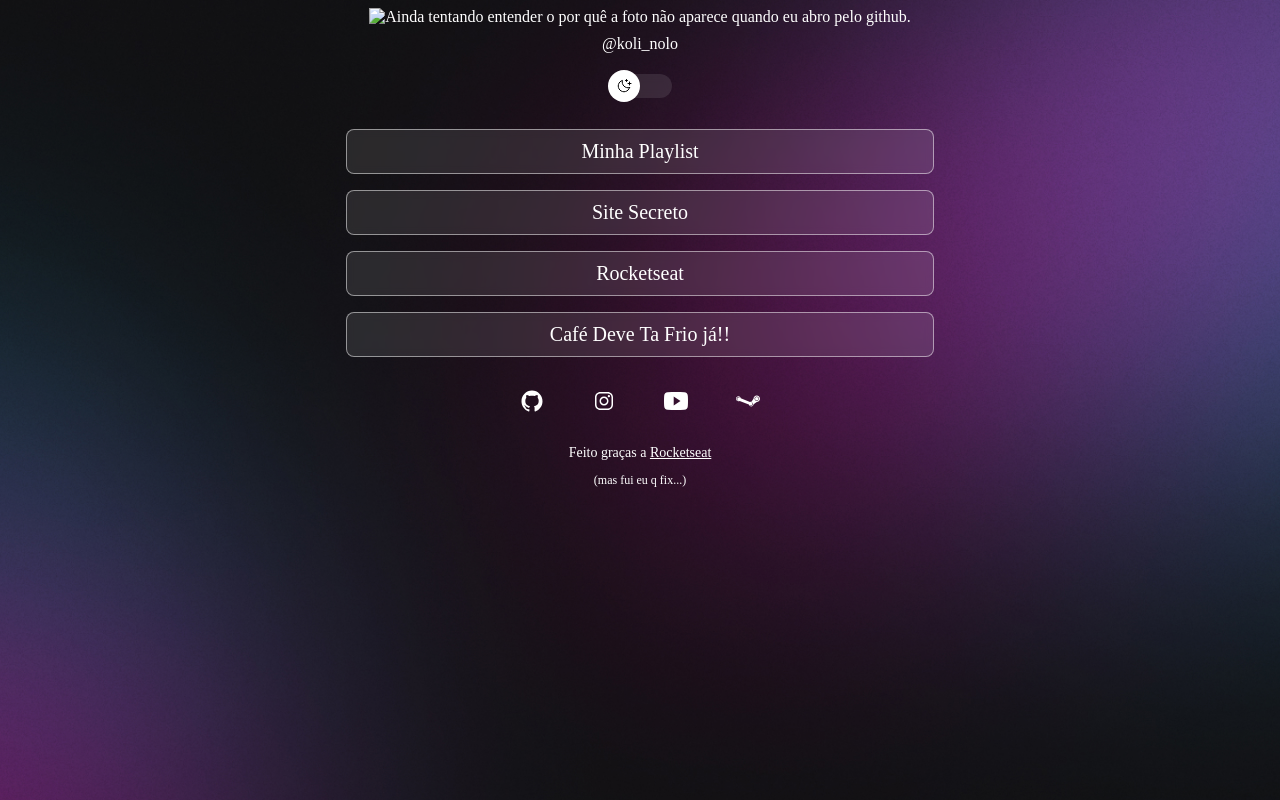
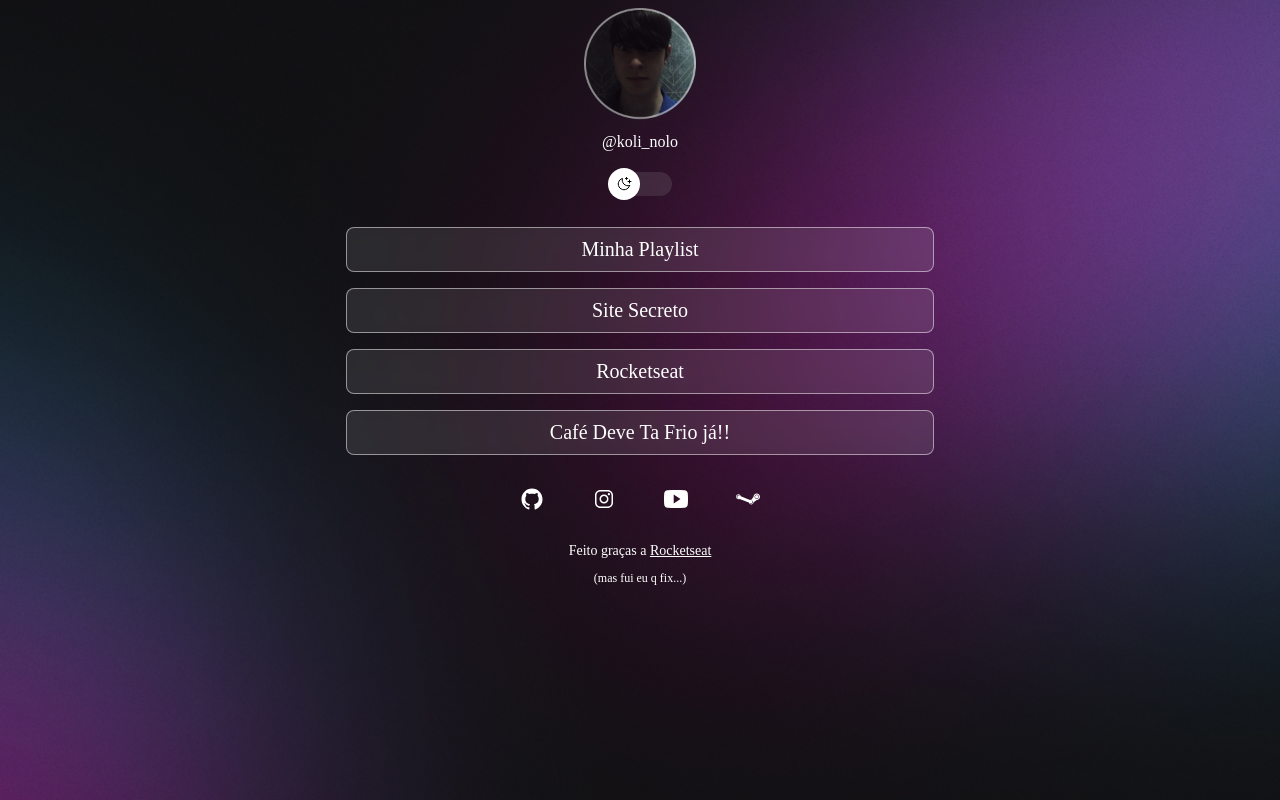
Before and after one commit to kolinolo/Ethos_kaue, a plain HTML site: page index.html in a window 1280 px wide. Drawn offline with nearby package versions, Linux system fonts and the light colour scheme.

Commit message:
ImgLightFix2

```diff
--- a/index.html
+++ b/index.html
@@ -22,7 +22,7 @@
    <div id="container">
     <div id="profile">
       <img
-        src="./assets/Avatr.png"
+        src="./assets/Avatar.png"
         alt="Ainda tentando entender o por quê a foto não aparece quando eu abro pelo github."
       />
       <p>
```
